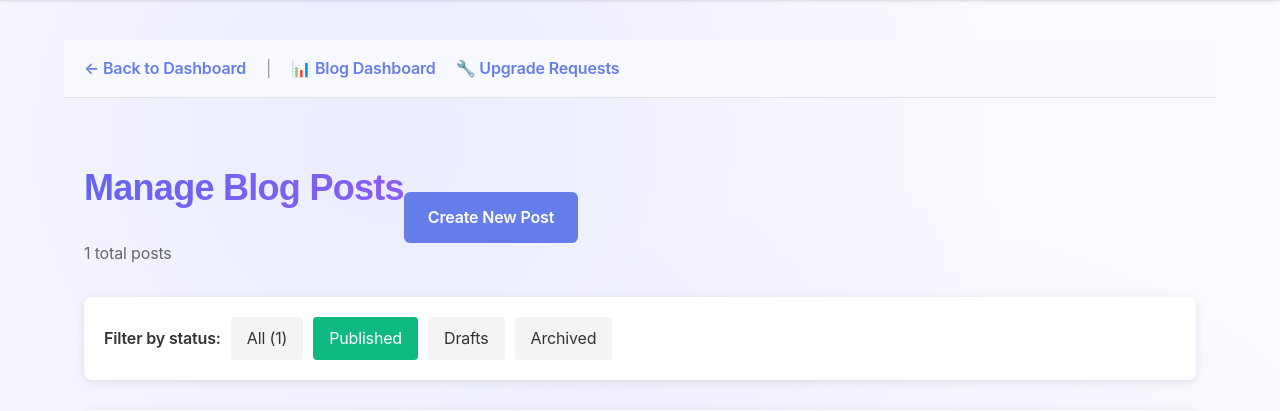
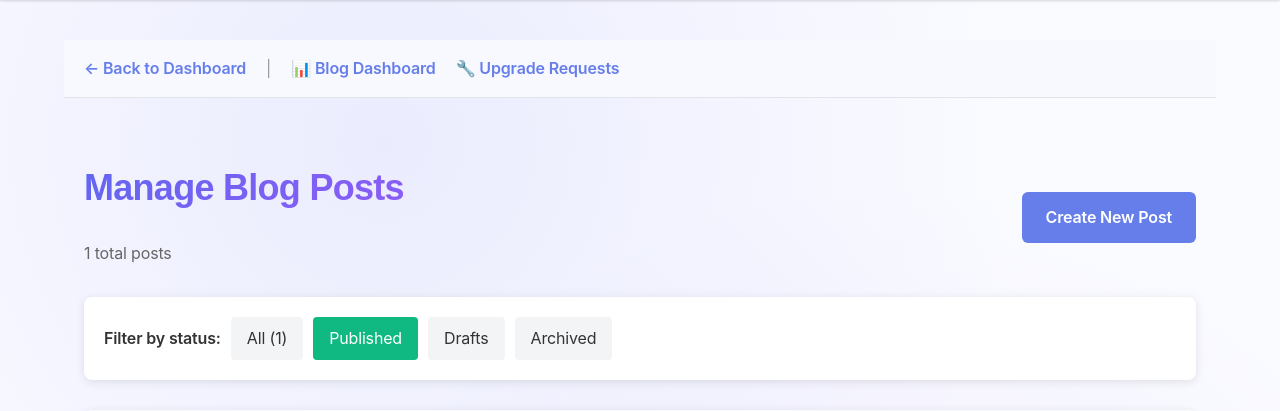
Before and after one commit to automatexpos/linklyst, a Python web app: template templates/admin/blog_posts.html in a window 1280 px wide. Shown: the part 82-493 px from the top of the page. Run offline with Jinja, Linux system fonts and the light colour scheme; the template is opened without the code that fills it: most values are stand-ins (such as "Sample title", 1, 10 or a date in 2020).

Commit message:
blog post update

```diff
--- a/templates/admin/blog_posts.html
+++ b/templates/admin/blog_posts.html
@@ -14,7 +14,7 @@
 </div>
 
 <div style="max-width: 1400px; margin: 0 auto; padding: 40px 20px;">
-    <div style="display: flex; justify-content: between; align-items: center; margin-bottom: 30px;">
+    <div style="display: flex; justify-content: space-between; align-items: center; margin-bottom: 30px;">
         <div>
             <h1>Manage Blog Posts</h1>
             <p style="color: #666; margin: 5px 0 0 0;">{{ total_posts }} total posts</p>
```
